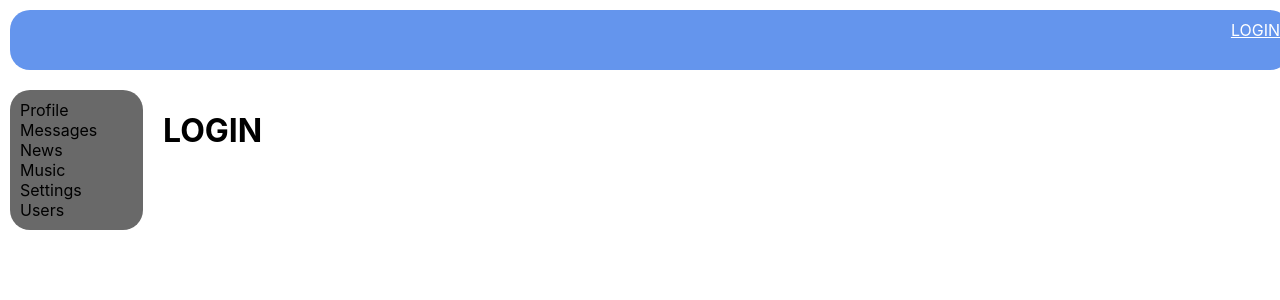
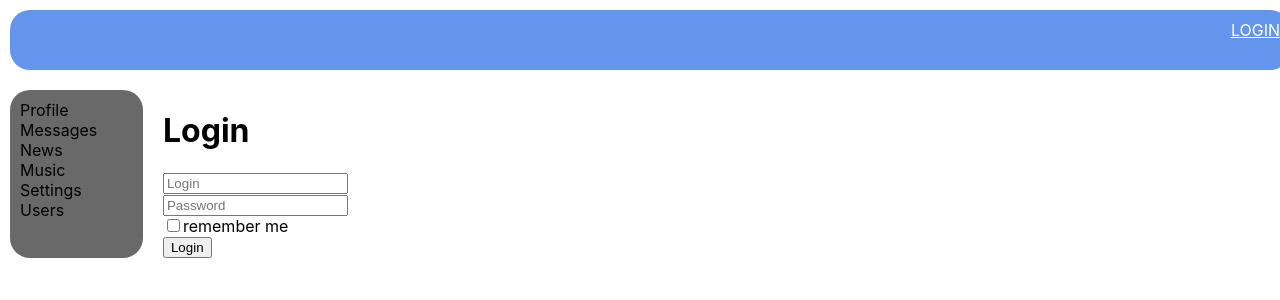
Before and after one commit to SteplerSS/SocialNet-React-, a React (Create React App) app: page /login in a window 1280 px wide. Shown: the top 300 px of the page. Built offline with nearby package versions, Linux system fonts and the light colour scheme; no server answers.

Commit message:
#75_03/22/2020

```diff
--- a/package.json
+++ b/package.json
@@ -13,6 +13,7 @@
     "react-router-dom": "^5.1.2",
     "react-scripts": "3.3.0",
     "redux": "^4.0.5",
+    "redux-form": "^8.3.1",
     "redux-thunk": "^2.3.0"
   },
   "scripts": {
--- a/src/Redux/redux-store.js
+++ b/src/Redux/redux-store.js
@@ -5,6 +5,7 @@
 import usersReducer from "./users-reducer";
 import authReducer from "./auth-reducer";
 import thunkMiddleware from "redux-thunk";
+import { reducer as formReducer } from 'redux-form'
 
 let reducers = combineReducers({
     dialogsPage: dialogsReducer,
@@ -12,6 +13,7 @@
     sidebar: sidebarReducer,
     usersPage: usersReducer,
     auth: authReducer,
+    form: formReducer,
 });
 
 let store = createStore(reducers, applyMiddleware(thunkMiddleware));
--- a/src/components/Login/Login.jsx
+++ b/src/components/Login/Login.jsx
@@ -1,8 +1,40 @@
 import React from 'react';
+import { Field, reduxForm } from "redux-form";
+
+const LoginForm = (props) => {
+
+    return (
+        <form onSubmit={props.handleSubmit}>
+            <div>
+                <Field placeholder={"Login"} name={"login"} component={"input"} />
+            </div>
+            <div>
+                <Field placeholder={"Password"} name={"password"}component={"input"} />
+            </div>
+            <div>
+                <Field component={"input"} name={"rememberme"} type={"checkbox"} />remember me
+            </div>
+            <div>
+                <button>Login</button>
+            </div>
+        </form>
+    )
+}
+
+const LoginReduxForm = reduxForm({ form: 'login' })(LoginForm)
 
 const Login = (props) => {
 
-    return <h1>LOGIN</h1>
+    const onSubmit = (formData) => {
+        console.log(formData)
+    }
+
+    return <div>
+
+        <h1>Login</h1>
+        <LoginReduxForm onSubmit={onSubmit}/>
+
+    </div>
 }
 
 export default Login;
```
Also changed, not shown: 1 other file (tests, documents, lock files or other folders).
